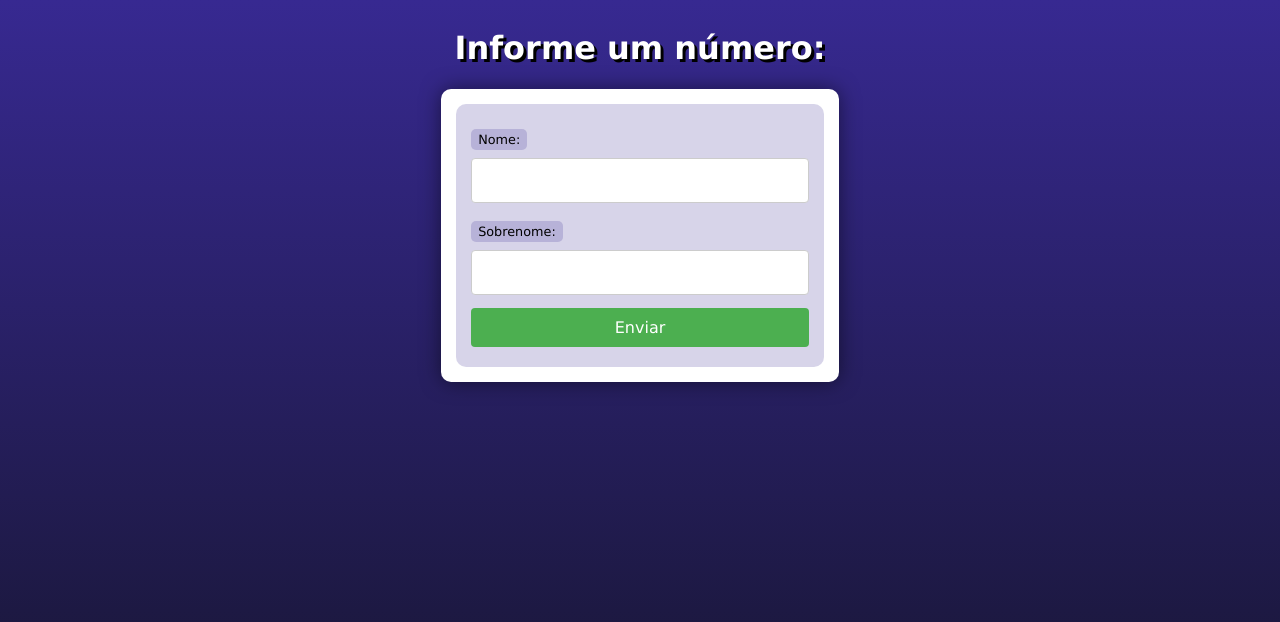
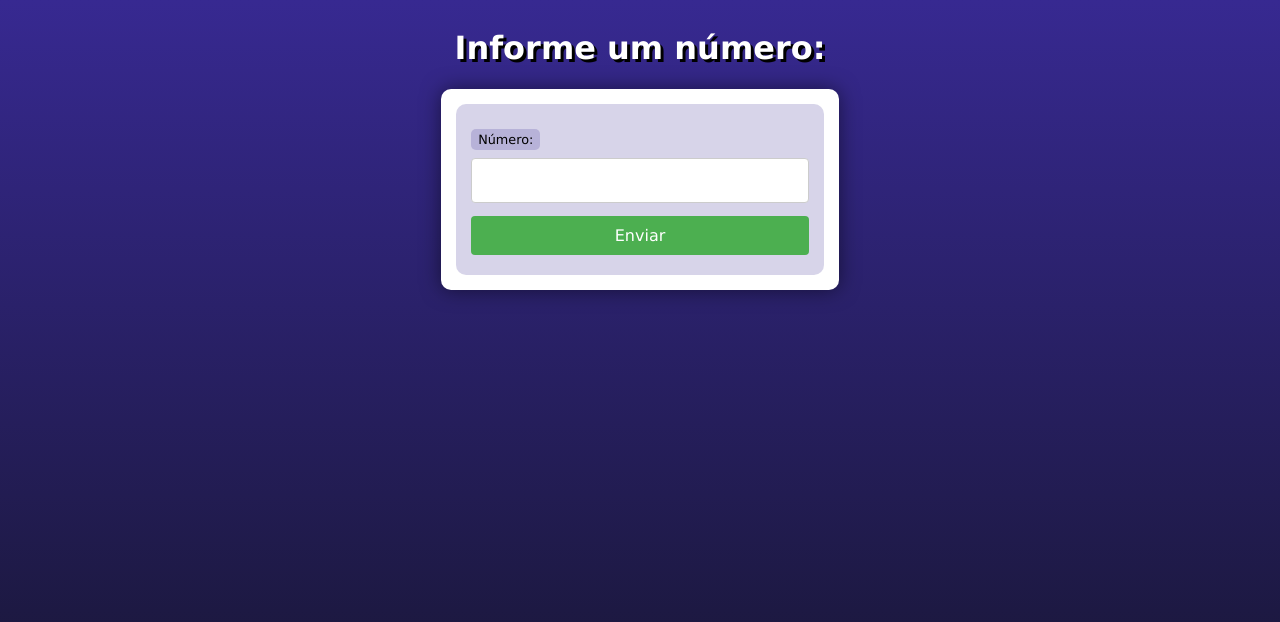
Before and after one commit to nayarakarinearaujo/CursoEmVideo-PHP, a PHP site: page / in a window 1280 px wide. Shown: the top 622 px of the page. Run offline with PHP 8.4, Linux system fonts and the light colour scheme.

Commit message:
Exercicio 002

```diff
--- a/CursoPhpModerno/aula010/Desafio001/index.html
+++ b/CursoPhpModerno/aula010/Desafio001/index.html
@@ -15,11 +15,9 @@
     </header>
 
     <section>
-        <form action="cad.php" method="get">
-            <label for="nome">Nome:</label>
-            <input type="text" name="nome" id="idnome">
-            <label for="sobrenome">Sobrenome:</label>
-            <input type="text" name="sobrenome" id="idsobrenome">
+        <form action="ex001.php" method="get">
+            <label for="nome">Número:</label>
+            <input type="number" name="number" id="idNumber" required>
             <input type="submit" value="Enviar">
         </form>
     </section>
--- a/CursoPhpModerno/aula010/Desafio001/style.css
+++ b/CursoPhpModerno/aula010/Desafio001/style.css
@@ -32,9 +32,11 @@ header > h1 {
 }
 
 main, section, article {
+    max-width: 1200px; /* Limita a largura máxima a 1200px */
+
     background-color: white;
     padding: 15px;
-    margin-bottom: 20px;
+    margin-bottom: 30px;
     border-radius: 10px;
     box-shadow: 0px 0px 20px rgba(0, 0, 0, 0.502);
 }
```
Also changed, not shown: CursoPhpModerno/aula010/Desafio001/ex001.php (added, +41 -0 lines), CursoPhpModerno/aula010/Desafio002/index.html (+3 -9 lines).
